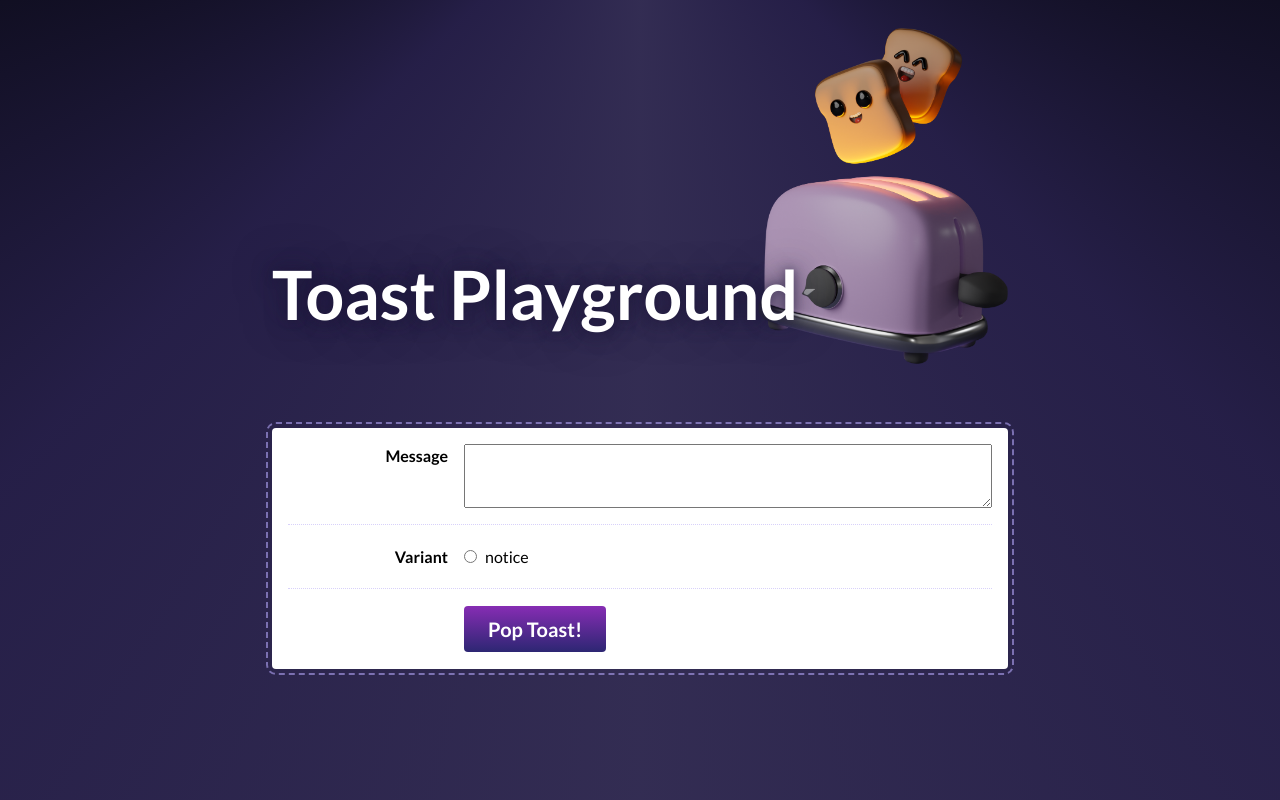
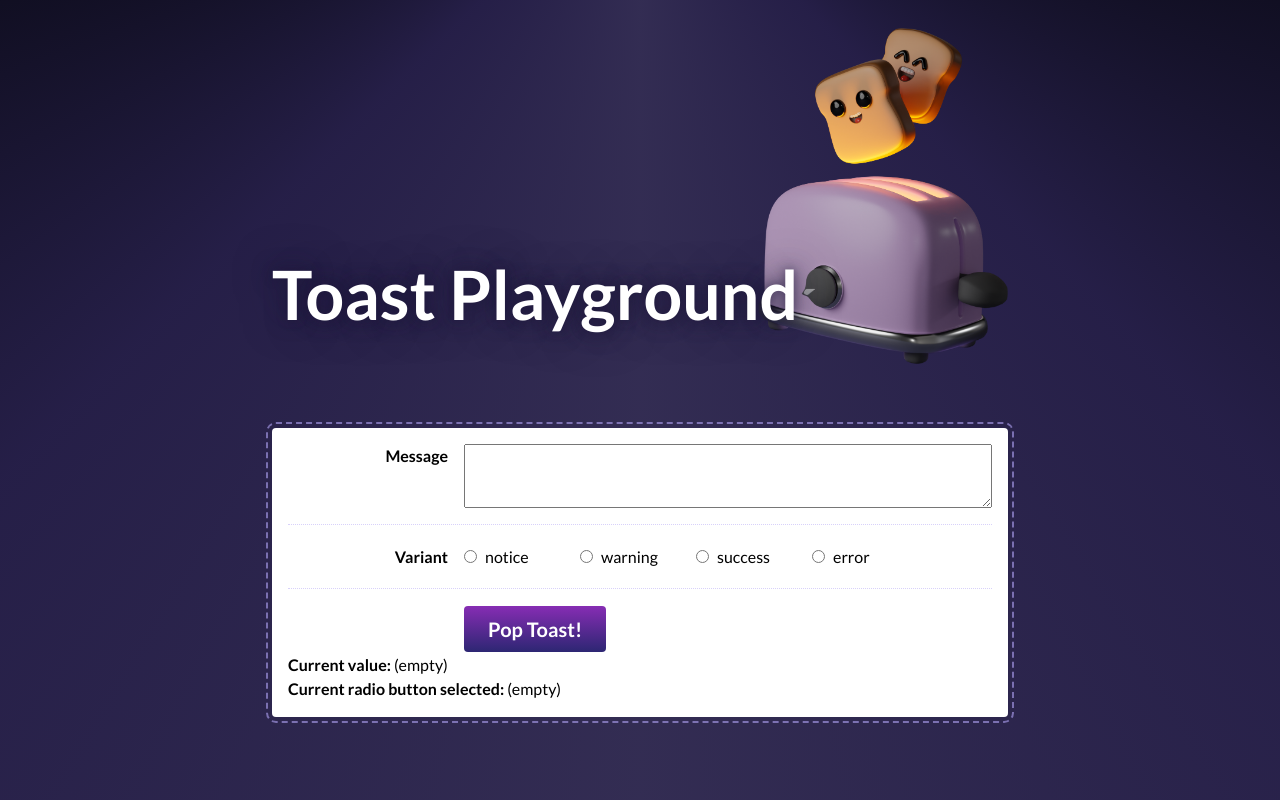
Before and after one commit to pcrescini/toast-component, a React (Create React App) app: page / in a window 1280 px wide. Shown: the top 800 px of the page. Built offline with nearby package versions, Linux system fonts and the light colour scheme.

Commit message:
Message textarea driven by React state & added variant radio buttons

```diff
--- a/src/components/ToastPlayground/ToastPlayground.js
+++ b/src/components/ToastPlayground/ToastPlayground.js
@@ -7,6 +7,9 @@ import styles from './ToastPlayground.module.css';
 const VARIANT_OPTIONS = ['notice', 'warning', 'success', 'error'];
 
 function ToastPlayground() {
+  const [message, setMessage] = React.useState('');
+  const [isSelected, setIsSelected] = React.useState();
+
   return (
     <div className={styles.wrapper}>
       <header>
@@ -15,6 +18,7 @@ function ToastPlayground() {
       </header>
 
       <div className={styles.controlsWrapper}>
+        <form>
           <div className={styles.row}>
             <label
               htmlFor='message'
@@ -24,24 +28,37 @@ function ToastPlayground() {
               Message
             </label>
             <div className={styles.inputWrapper}>
-            <textarea id='message' className={styles.messageInput} />
+              <textarea
+                id='message'
+                className={styles.messageInput}
+                value={message}
+                onChange={(event) => {
+                  setMessage(event.target.value);
+                }}
+              />
             </div>
           </div>
 
           <div className={styles.row}>
             <div className={styles.label}>Variant</div>
             <div className={`${styles.inputWrapper} ${styles.radioWrapper}`}>
-            <label htmlFor='variant-notice'>
+              {VARIANT_OPTIONS.map((option) => {
+                return (
+                  <label key={option} htmlFor={`variant-${option}`}>
                     <input
-                id='variant-notice'
+                      id={`variant-${option}`}
                       type='radio'
                       name='variant'
-                value='notice'
+                      value={option}
+                      checked={option === isSelected}
+                      onChange={(event) => {
+                        setIsSelected(event.target.value);
+                      }}
                     />
-              notice
+                    {option}
                   </label>
-
-            {/* TODO Other Variant radio buttons here */}
+                );
+              })}
             </div>
           </div>
 
@@ -51,6 +68,17 @@ function ToastPlayground() {
               <Button>Pop Toast!</Button>
             </div>
           </div>
+        </form>
+
+        <p>
+          <strong>Current value: </strong>
+          {message || '(empty)'}
+        </p>
+
+        <p>
+          <strong>Current radio button selected: </strong>
+          { isSelected || '(empty)'}
+        </p>
       </div>
     </div>
   );
```
Lines whose indentation alone changed are shown as unchanged.
